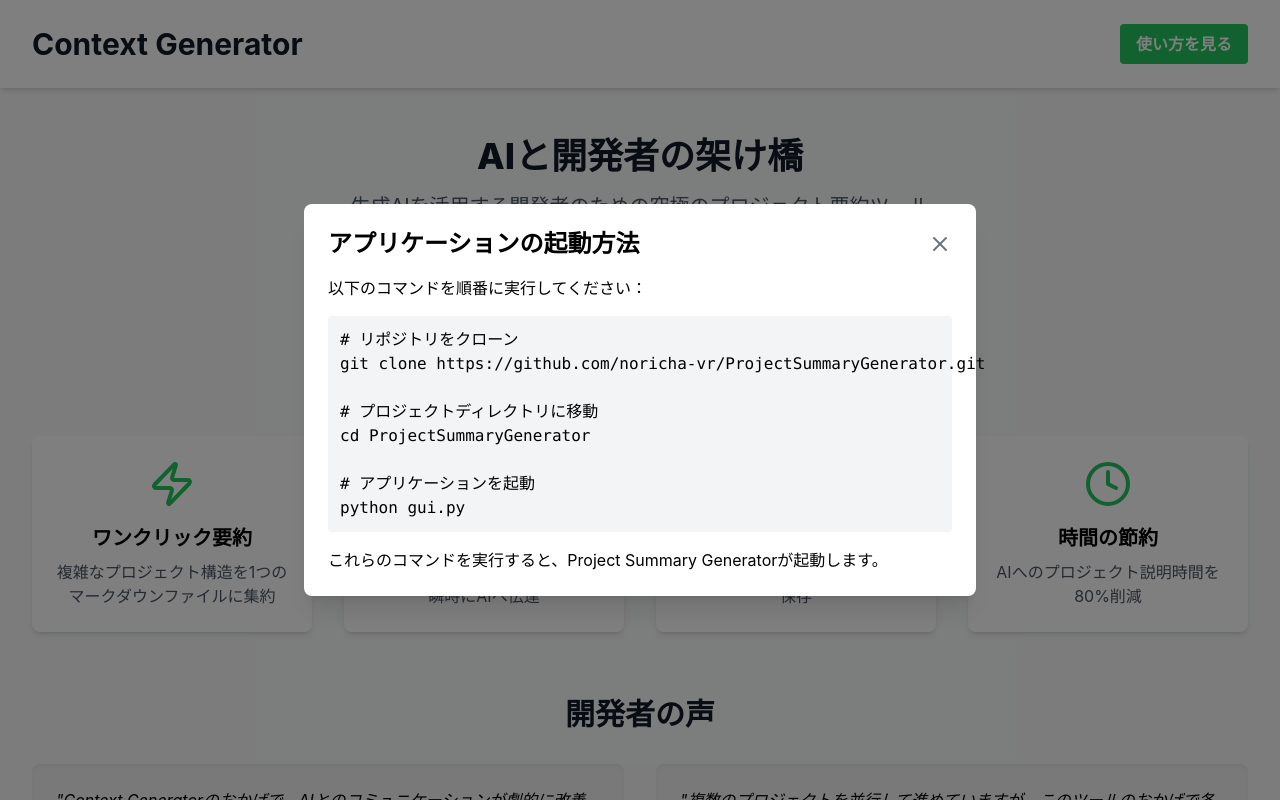
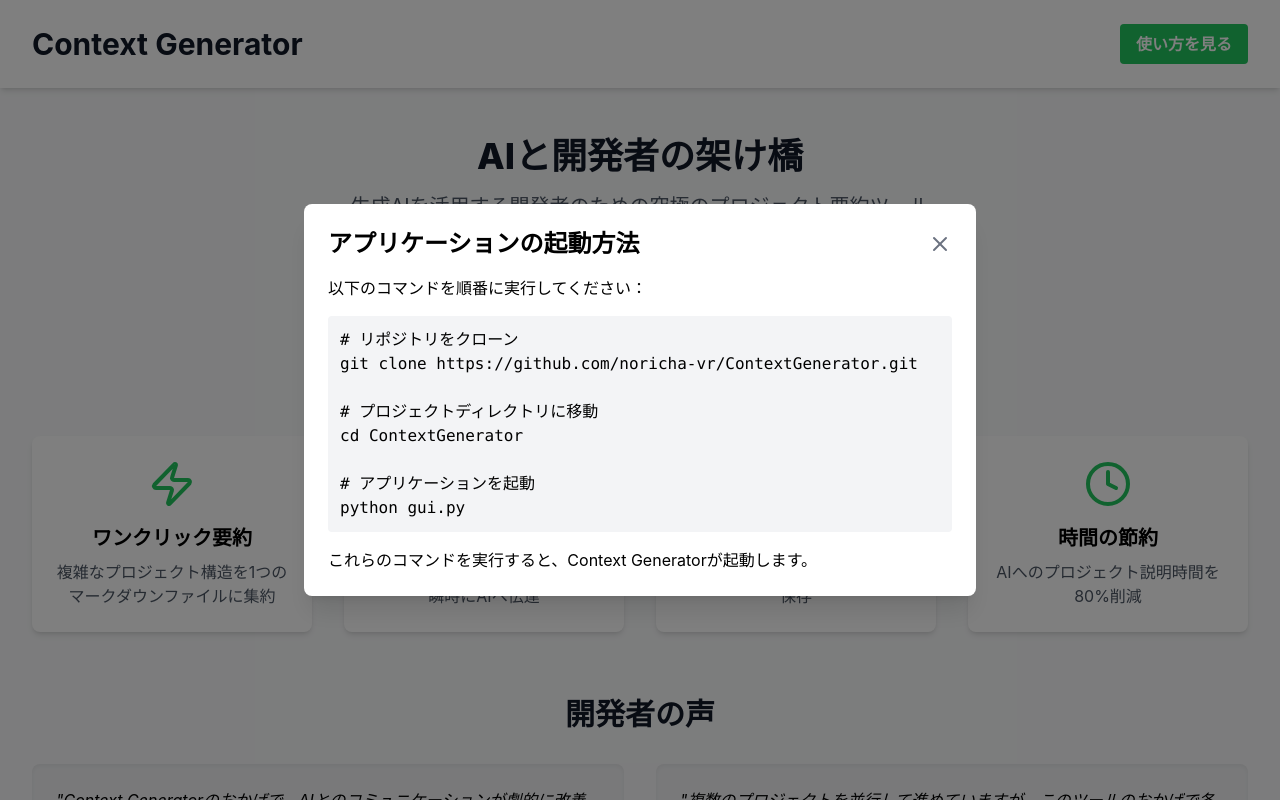
Before and after one commit to noricha-vr/project-summary-generator-web, a React (Create React App) app: page / in a window 1280 px wide. Both pictures are taken after a click on the button "使い方を見る". Shown: the top 800 px of the page. Built offline with nearby package versions, Linux system fonts and the light colour scheme.

Commit message:
Rename app name Add meta info

```diff
--- a/public/index.html
+++ b/public/index.html
@@ -1,43 +1,39 @@
 <!DOCTYPE html>
-<html lang="en">
-  <head>
+<html lang="ja">
+
+<head>
     <meta charset="utf-8" />
     <link rel="icon" href="%PUBLIC_URL%/favicon.ico" />
     <meta name="viewport" content="width=device-width, initial-scale=1" />
     <meta name="theme-color" content="#000000" />
-    <meta
-      name="description"
-      content="Web site created using create-react-app"
-    />
+
+    <!-- 基本的なメタタグ -->
+    <title>Context Generator - AIと開発者の架け橋</title>
+    <meta name="description"
+        content="Context Generatorは、生成AIを活用する開発者のための究極のプロジェクト要約ツールです。AIとの効率的なコミュニケーションを実現し、開発プロセスを革新します。" />
+    <meta name="keywords" content="AI, 開発者ツール, プロジェクト要約, 生成AI, 開発効率化" />
+
+    <!-- Open Graph / Facebook -->
+    <meta property="og:type" content="website" />
+    <meta property="og:url" content="https://your-website-url.com/" />
+    <meta property="og:title" content="Context Generator - AIと開発者の架け橋" />
+    <meta property="og:description" content="生成AIを活用する開発者のための究極のプロジェクト要約ツール。AIとの効率的なコミュニケーションを実現し、開発プロセスを革新します。" />
+    <meta property="og:image" content="https://your-website-url.com/og-image.jpg" />
+
+    <!-- Twitter -->
+    <meta property="twitter:card" content="summary_large_image" />
+    <meta property="twitter:url" content="https://your-website-url.com/" />
+    <meta property="twitter:title" content="Context Generator - AIと開発者の架け橋" />
+    <meta property="twitter:description" content="生成AIを活用する開発者のための究極のプロジェクト要約ツール。AIとの効率的なコミュニケーションを実現し、開発プロセスを革新します。" />
+    <meta property="twitter:image" content="https://your-website-url.com/twitter-image.jpg" />
+
     <link rel="apple-touch-icon" href="%PUBLIC_URL%/logo192.png" />
-    <!--
-      manifest.json provides metadata used when your web app is installed on a
-      user's mobile device or desktop. See https://developers.google.com/web/fundamentals/web-app-manifest/
-    -->
     <link rel="manifest" href="%PUBLIC_URL%/manifest.json" />
-    <!--
-      Notice the use of %PUBLIC_URL% in the tags above.
-      It will be replaced with the URL of the `public` folder during the build.
-      Only files inside the `public` folder can be referenced from the HTML.
+</head>
 
-      Unlike "/favicon.ico" or "favicon.ico", "%PUBLIC_URL%/favicon.ico" will
-      work correctly both with client-side routing and a non-root public URL.
-      Learn how to configure a non-root public URL by running `npm run build`.
-    -->
-    <title>React App</title>
-  </head>
-  <body>
+<body>
     <noscript>You need to enable JavaScript to run this app.</noscript>
     <div id="root"></div>
-    <!--
-      This HTML file is a template.
-      If you open it directly in the browser, you will see an empty page.
+</body>
 
-      You can add webfonts, meta tags, or analytics to this file.
-      The build step will place the bundled scripts into the <body> tag.
-
-      To begin the development, run `npm start` or `yarn start`.
-      To create a production bundle, use `npm run build` or `yarn build`.
-    -->
-  </body>
 </html>
--- a/src/App.js
+++ b/src/App.js
@@ -42,16 +42,16 @@
                     <pre className="bg-gray-100 p-3 rounded">
                         {`
 # リポジトリをクローン
-git clone https://github.com/noricha-vr/ProjectSummaryGenerator.git
+git clone https://github.com/noricha-vr/ContextGenerator.git
 
 # プロジェクトディレクトリに移動
-cd ProjectSummaryGenerator
+cd ContextGenerator
 
 # アプリケーションを起動
 python gui.py
                         `.trim()}
                     </pre>
-                    <p>これらのコマンドを実行すると、Project Summary Generatorが起動します。</p>
+                    <p>これらのコマンドを実行すると、Context Generatorが起動します。</p>
                 </div>
             </div>
         </div>
--- a/src/react-landing-page.tsx
+++ b/src/react-landing-page.tsx
@@ -30,7 +30,7 @@
         <div className="min-h-screen bg-gray-50">
             <header className="bg-white shadow-md">
                 <div className="max-w-7xl mx-auto py-6 px-4 sm:px-6 lg:px-8 flex justify-between items-center">
-          <h1 className="text-3xl font-bold text-gray-900">Project Summary Generator</h1>
+                    <h1 className="text-3xl font-bold text-gray-900">Context Generator</h1>
                     <a href="#" className="bg-green-500 hover:bg-green-600 text-white font-bold py-2 px-4 rounded transition duration-300">
                         Download Now
                     </a>
@@ -81,7 +81,7 @@
                     <h2 className="text-3xl font-bold text-center text-gray-900 mb-8">開発者の声</h2>
                     <div className="grid md:grid-cols-2 gap-8">
                         <Testimonial
-              quote="Project Summary Generatorのおかげで、AIとのコミュニケーションが劇的に改善しました。プロジェクトの説明時間が1/5になり、より本質的な開発作業に集中できています。"
+                            quote="Context Generatorのおかげで、AIとのコミュニケーションが劇的に改善しました。プロジェクトの説明時間が1/5になり、より本質的な開発作業に集中できています。"
                             author="Taro"
                             role="Senior Developer"
                         />
@@ -100,7 +100,7 @@
                             <tr className="bg-gray-200">
                                 <th className="border px-4 py-2">課題</th>
                                 <th className="border px-4 py-2">従来の方法</th>
-                <th className="border px-4 py-2">Project Summary Generator</th>
+                                <th className="border px-4 py-2">Context Generator</th>
                             </tr>
                         </thead>
                         <tbody>
@@ -118,9 +118,9 @@
                         AIとの開発を最適化する準備はできましたか？
                     </h2>
                     <p className="text-xl text-gray-600 mb-8">
-            Project Summary Generatorで、あなたの開発プロセスを革新しましょう。
+                        Context Generatorで、あなたの開発プロセスを革新しましょう。
                     </p>
-          <a href="https://github.com/noricha-vr/ProjectSummaryGenerator" className="bg-green-500 hover:bg-green-600 text-white font-bold py-3 px-6 rounded-full text-lg transition duration-300 inline-flex items-center">
+                    <a href="https://github.com/noricha-vr/ContextGenerator" className="bg-green-500 hover:bg-green-600 text-white font-bold py-3 px-6 rounded-full text-lg transition duration-300 inline-flex items-center">
                         今すぐダウンロード
                         <ArrowRight className="ml-2" />
                     </a>
@@ -129,7 +129,7 @@
 
             <footer className="bg-gray-800 text-white py-8">
                 <div className="max-w-7xl mx-auto px-4 sm:px-6 lg:px-8 text-center">
-          <p>&copy; 2023 Project Summary Generator. All rights reserved.</p>
+                    <p>&copy; 2023 Context Generator. All rights reserved.</p>
                 </div>
             </footer>
         </div>
```
Also changed, not shown: summary.config.json (added, +10 -0 lines). Lines whose indentation alone changed are shown as unchanged.
